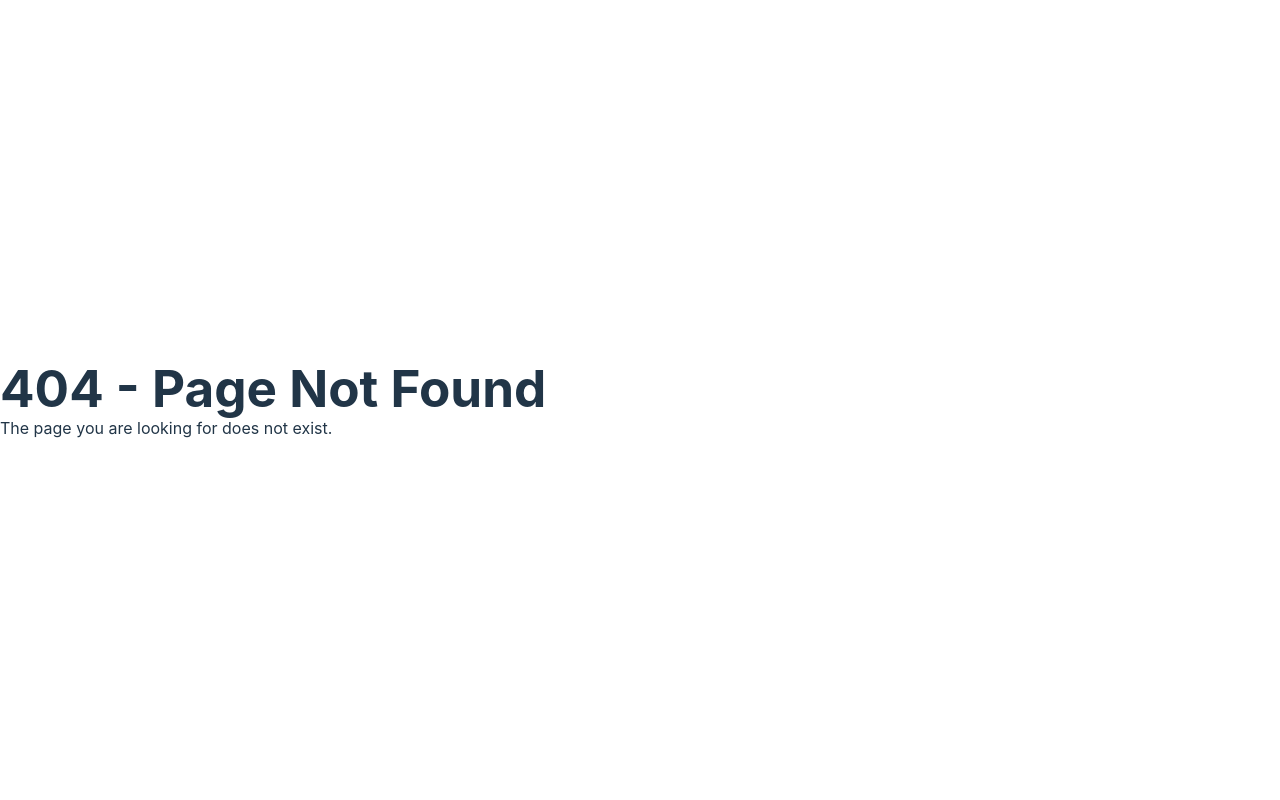
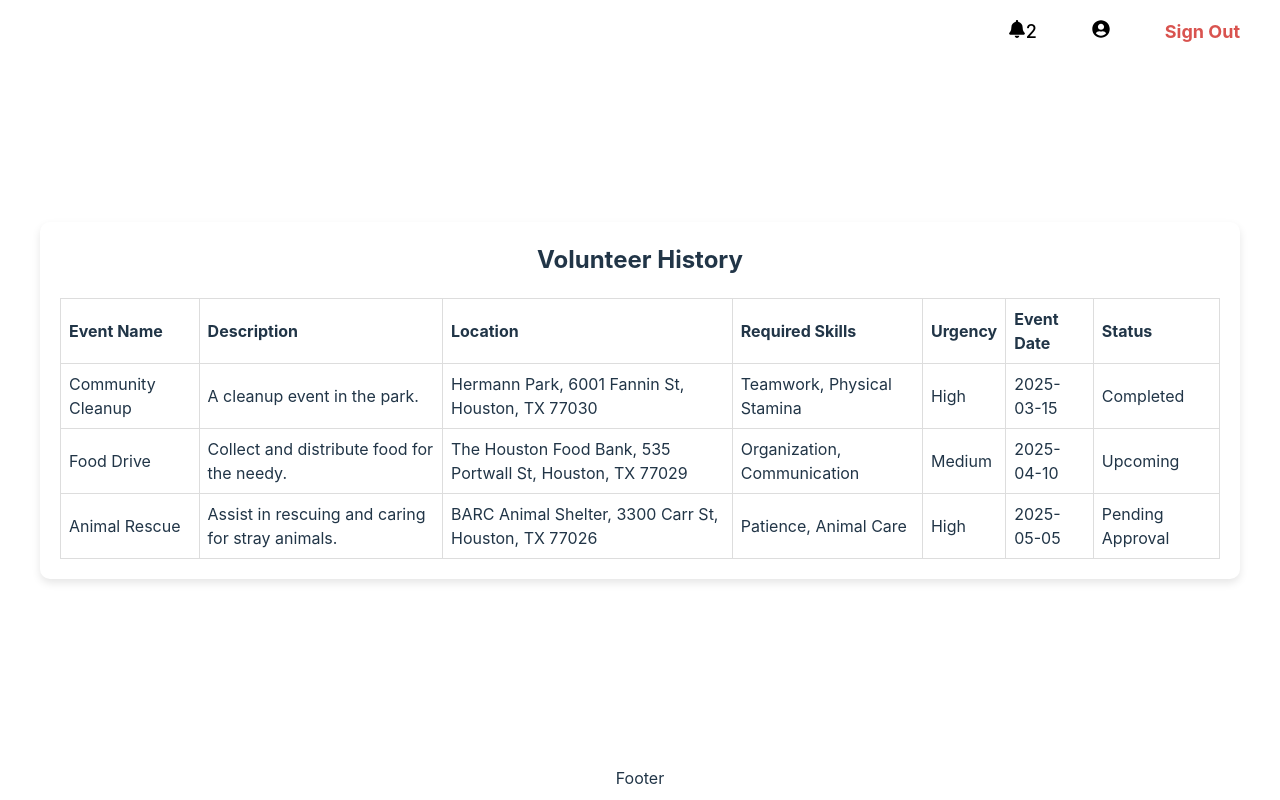
Before and after one commit to potatoluvr/Group-16-Project, a React (Vite) app: page /user-profile/volunteer-history in a window 1280 px wide. Before the commit this address had no page. Built offline with nearby package versions, Linux system fonts and the light colour scheme.

Commit message:
added volunteer history page

```diff
--- a/package.json
+++ b/package.json
@@ -13,6 +13,7 @@
     "react": "^19.0.0",
     "react-datepicker": "^8.0.0",
     "react-dom": "^19.0.0",
+    "react-icons": "^5.4.0",
     "react-router-dom": "^7.1.5",
     "react-select": "^5.10.0"
   },
--- a/src/App.jsx
+++ b/src/App.jsx
@@ -6,6 +6,7 @@ import EventManagement from "./webpages/EventManagement";
 import NotFound from "./components/404";
 import "./components/FooterStyle.css";
 import "./components/HeaderStyle.css";
+import VolunteerHisoryPage from "./webpages/VolunteerHisoryPage";
 
 function App() {
   return (
@@ -15,6 +16,10 @@ function App() {
         <Route path="/sign-up" element={<SignUp />} />
         <Route path="/user-profile" element={<UserProfileManagement />} />
         <Route path="/event-management" element={<EventManagement />} />
+        <Route
+          path="/user-profile/volunteer-history"
+          element={<VolunteerHisoryPage />}
+        />
 
         <Route path="*" element={<NotFound />} />
       </Routes>
--- /dev/null
+++ b/src/components/VolunteerHistory.jsx
@@ -0,0 +1,67 @@
+import React, { useState } from "react";
+
+function VolunteerHistory() {
+  const [eventData] = useState([
+    {
+      eventName: "Community Cleanup",
+      eventDescription: "A cleanup event in the park.",
+      location: "Hermann Park, 6001 Fannin St, Houston, TX 77030",
+      requiredSkills: "Teamwork, Physical Stamina",
+      urgency: "High",
+      eventDate: "2025-03-15",
+      participationStatus: "Completed",
+    },
+    {
+      eventName: "Food Drive",
+      eventDescription: "Collect and distribute food for the needy.",
+      location: "The Houston Food Bank, 535 Portwall St, Houston, TX 77029",
+      requiredSkills: "Organization, Communication",
+      urgency: "Medium",
+      eventDate: "2025-04-10",
+      participationStatus: "Upcoming",
+    },
+    {
+      eventName: "Animal Rescue",
+      eventDescription: "Assist in rescuing and caring for stray animals.",
+      location: "BARC Animal Shelter, 3300 Carr St, Houston, TX 77026",
+      requiredSkills: "Patience, Animal Care",
+      urgency: "High",
+      eventDate: "2025-05-05",
+      participationStatus: "Pending Approval",
+    },
+  ]);
+
+  return (
+    <div className="container-history">
+      <h2>Volunteer History</h2>
+      <table className="volunteer-table">
+        <thead>
+          <tr>
+            <th>Event Name</th>
+            <th>Description</th>
+            <th>Location</th>
+            <th>Required Skills</th>
+            <th>Urgency</th>
+            <th>Event Date</th>
+            <th>Status</th>
+          </tr>
+        </thead>
+        <tbody>
+          {eventData.map((event, index) => (
+            <tr key={index}>
+              <td>{event.eventName}</td>
+              <td>{event.eventDescription}</td>
+              <td>{event.location}</td>
+              <td>{event.requiredSkills}</td>
+              <td>{event.urgency}</td>
+              <td>{event.eventDate}</td>
+              <td>{event.participationStatus}</td>
+            </tr>
+          ))}
+        </tbody>
+      </table>
+    </div>
+  );
+}
+
+export default VolunteerHistory;
--- /dev/null
+++ b/src/webpages/VolunteerHisoryPage.jsx
@@ -0,0 +1,54 @@
+import React, { useState } from "react";
+import Footer from "../components/Footer";
+import Header from "../components/Header";
+import VolunteerHistory from "../components/VolunteerHistory";
+import "./VolunteerHistoryTable.css";
+import { FaBell, FaUserCircle } from "react-icons/fa";
+
+function VolunteerHisoryPage() {
+  const [notifications] = useState([
+    "You have a new message.",
+    "Your event was approved.",
+  ]);
+
+  const [showNotifications, setShowNotifications] = useState(false);
+  return (
+    <div className="volunteer-history">
+      <header className="header">
+        <div className="header-right">
+          <div
+            className="notification-container"
+            onMouseEnter={() => setShowNotifications(true)}
+            onMouseLeave={() => setShowNotifications(false)}
+          >
+            <button className="notification-icon">
+              <FaBell />
+              {notifications.length > 0 && (
+                <span className="notification-count">
+                  {notifications.length}
+                </span>
+              )}
+            </button>
+            {showNotifications && (
+              <div className="notification-dropdown">
+                {notifications.map((notification, index) => (
+                  <div key={index} className="notification-item">
+                    {notification}
+                  </div>
+                ))}
+              </div>
+            )}
+          </div>
+          <button className="profile-icon">
+            <FaUserCircle />
+          </button>
+          <button className="signout">Sign Out</button>
+        </div>
+      </header>
+      <VolunteerHistory />
+      <Footer />
+    </div>
+  );
+}
+
+export default VolunteerHisoryPage;
--- /dev/null
+++ b/src/webpages/VolunteerHistoryTable.css
@@ -0,0 +1,119 @@
+* {
+  margin: 0;
+  padding: 0;
+  box-sizing: border-box;
+}
+
+body,
+html {
+  margin: 0;
+  padding: 0;
+  width: 100%;
+  height: 100%;
+  display: flex;
+  justify-content: center;
+  align-items: center;
+}
+
+.container-history {
+  display: flex;
+  justify-content: center;
+  align-items: center;
+  flex-direction: column;
+  width: 100%;
+  max-width: 1200px;
+  margin: auto;
+  padding: 20px;
+  box-shadow: 0 4px 8px rgba(0, 0, 0, 0.1);
+  border-radius: 10px;
+}
+
+.volunteer-history {
+  display: flex;
+  align-items: center;
+  justify-content: center;
+  flex-direction: column;
+  width: 100%;
+  min-height: 80vh; /* Ensures it takes up enough vertical space */
+  padding: 20px;
+}
+
+h2 {
+  text-align: center;
+}
+
+.volunteer-table {
+  width: 100%;
+  border-collapse: collapse;
+  margin-top: 20px;
+}
+
+.volunteer-table th,
+.volunteer-table td {
+  border: 1px solid #ddd;
+  padding: 8px;
+  text-align: left;
+}
+
+.header {
+  display: flex;
+  justify-content: flex-end;
+  align-items: center;
+  padding: 10px 20px;
+}
+
+.logo {
+  font-size: 24px;
+  font-weight: bold;
+}
+
+.header-right {
+  display: flex;
+  align-items: center;
+}
+
+button {
+  background: none;
+  border: none;
+  cursor: pointer;
+  margin-left: 15px;
+  font-size: 18px;
+}
+
+.notification-icon:hover,
+.profile-icon:hover {
+  color: #007bff;
+}
+
+.signout {
+  color: #d9534f;
+  font-weight: bold;
+}
+
+.signout:hover {
+  color: #c9302c;
+}
+
+.notification-container {
+  position: relative;
+}
+
+.notification-dropdown {
+  position: absolute;
+  top: 100%;
+  right: 0;
+  border: 1px solid #ddd;
+  box-shadow: 0 4px 8px rgba(0, 0, 0, 0.1);
+  z-index: 1000;
+  min-width: 200px;
+  padding: 10px;
+}
+
+.notification-item {
+  padding: 10px 0;
+  border-bottom: 1px solid #ddd;
+}
+
+.notification-item:last-child {
+  border-bottom: none;
+}
```
Also changed, not shown: 1 other file (tests, documents, lock files or other folders).
